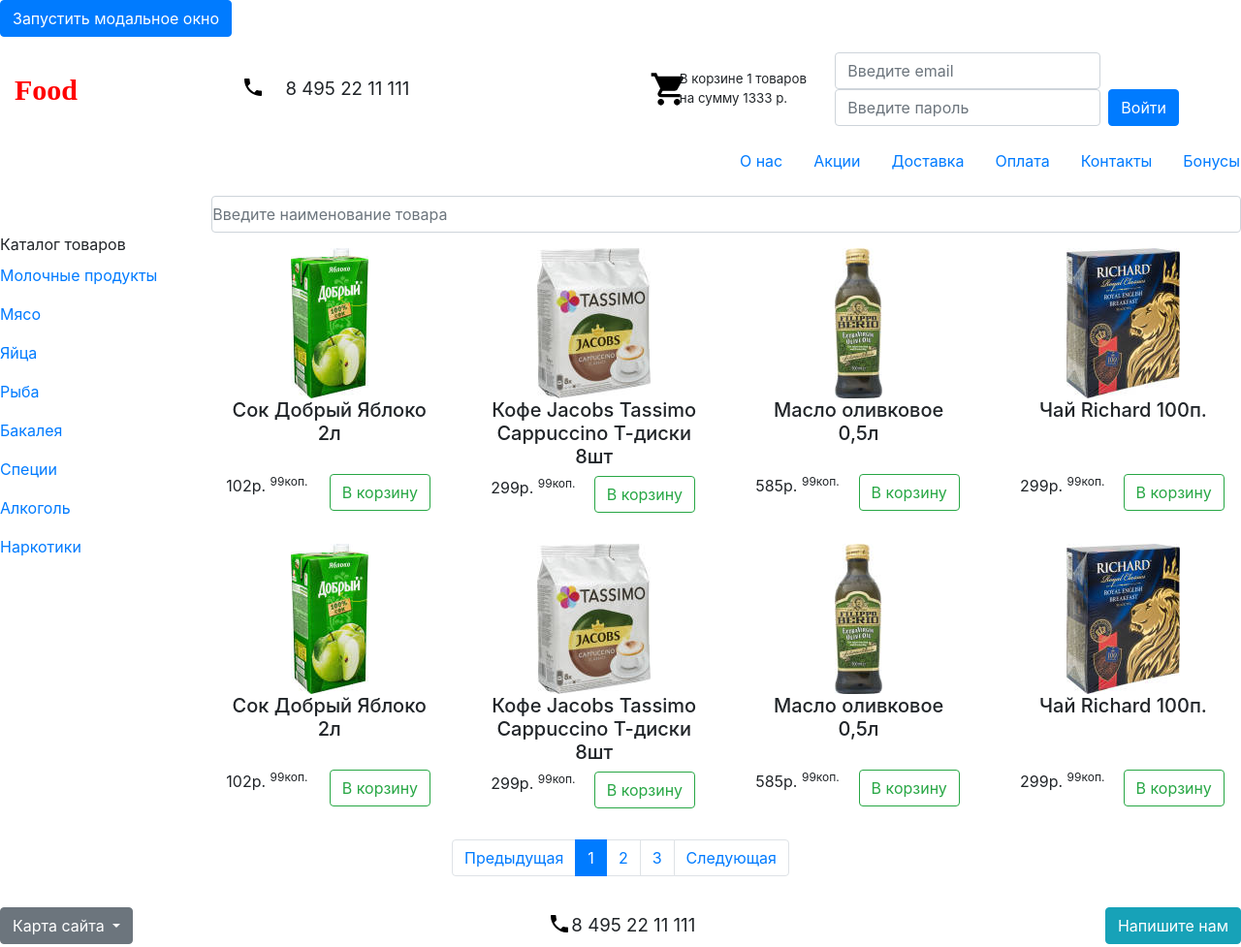
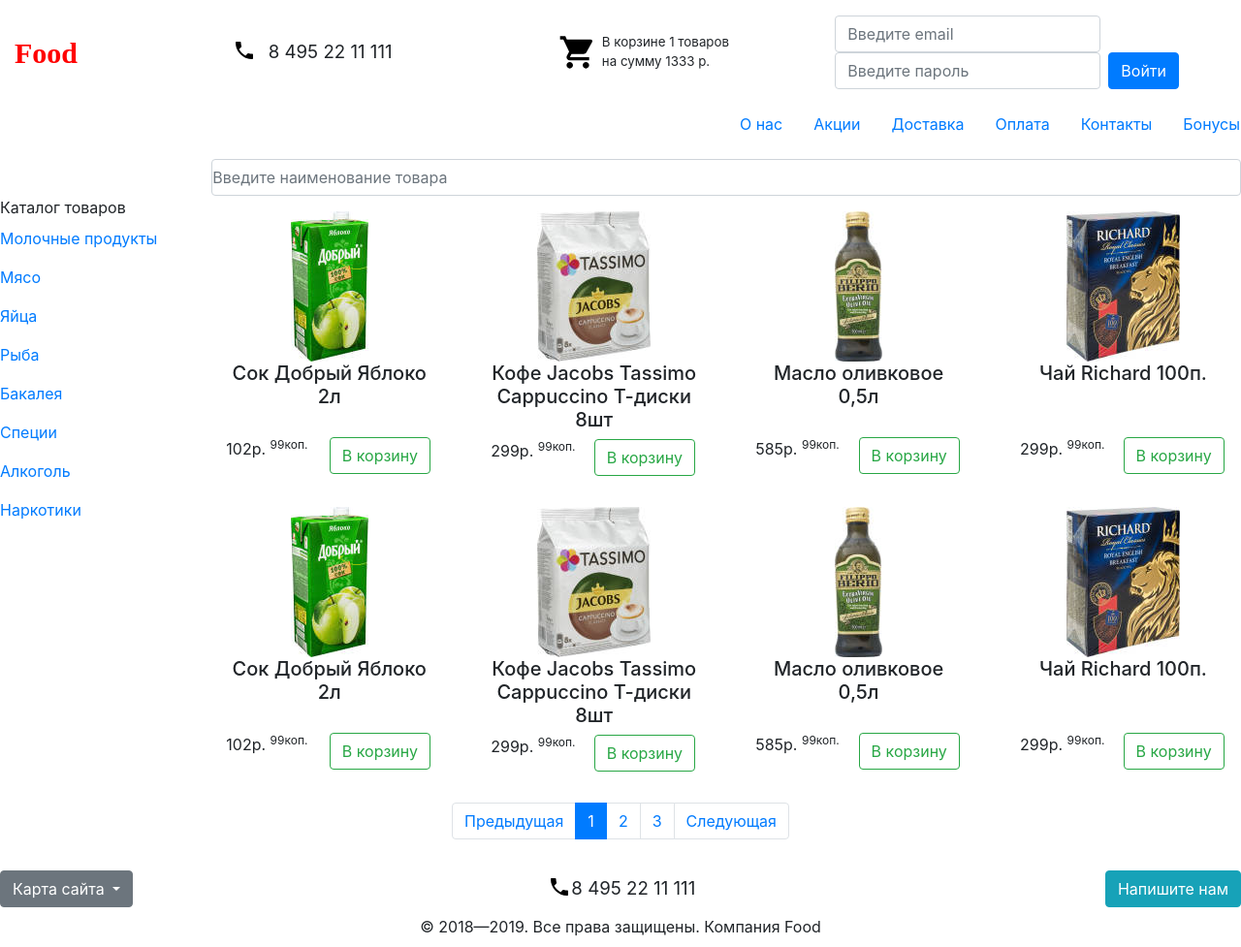
Before and after one commit to mrPTqp/market, a plain HTML site: page index.html in a window 1280 px wide. Shown: the top 977 px of the page at 97% size. Drawn offline with nearby package versions, Linux system fonts and the light colour scheme.

Commit message:
загрузи дома

```diff
--- a/index.html
+++ b/index.html
@@ -16,18 +16,13 @@
 </head>
 
 <body>
-    <!-- Button trigger modal -->
-    <button type="button" class="btn btn-primary" data-toggle="modal" data-target="#exampleModalCenter">
-        Запустить модальное окно
-    </button>
-
     <!-- Modal -->
-    <div class="modal fade" id="exampleModalCenter" tabindex="-1" role="dialog"
-        aria-labelledby="exampleModalCenterTitle" aria-hidden="true">
+    <div class="modal fade" id="cartModalCenter" tabindex="-1" role="dialog"
+        aria-labelledby="cartModalCenterTitle" aria-hidden="true">
         <div class="modal-dialog modal-dialog-centered  modal-lg" role="document">
             <div class="modal-content">
                 <div class="modal-header">
-                    <h5 class="modal-title" id="exampleModalLongTitle">Modal title</h5>
+                    <h5 class="modal-title" id="cartModalLongTitle">Modal title</h5>
                     <button type="button" class="close" data-dismiss="modal" aria-label="Close">
                         <span aria-hidden="true">&times;</span>
                     </button>
@@ -76,7 +71,7 @@
                     <a class="blog-header-logo" href="#"
                         style="font-family: 'Times New Roman', Times, serif; color: red; font-weight: bold; font-size: 30px">Food</a>
                 </div>
-                <div class="col-4 pt1">
+                <div class="col-3 pt1">
                     <div class="row no-gutters">
                         <div class="col-2">
                             <!--Image of phone-->
@@ -87,12 +82,12 @@
                         </div>
                     </div>
                 </div>
-                <div class="col-2 pt1">
-                    <div class="row no-gutters">
-                        <div class="col-3">
+                <div class="col-3 pt1">
+                    <div class="row no-gutters align-items-center">
+                        <div class="col-3 mr-auto">
                             <div class="container">
                                 <!--Image of cart-->
-                                <a href=""><img src="./icon/baseline-shopping_cart-24px.svg" width="40"></a>
+                                <a class='btn btn-default' data-toggle="modal" data-target="#cartModalCenter" href='#'><img src="./icon/baseline-shopping_cart-24px.svg" width="40"></a>
                             </div>
                         </div>
                         <div class="col-9">
```
Also changed, not shown: css/style.css (line endings or trailing spaces).
